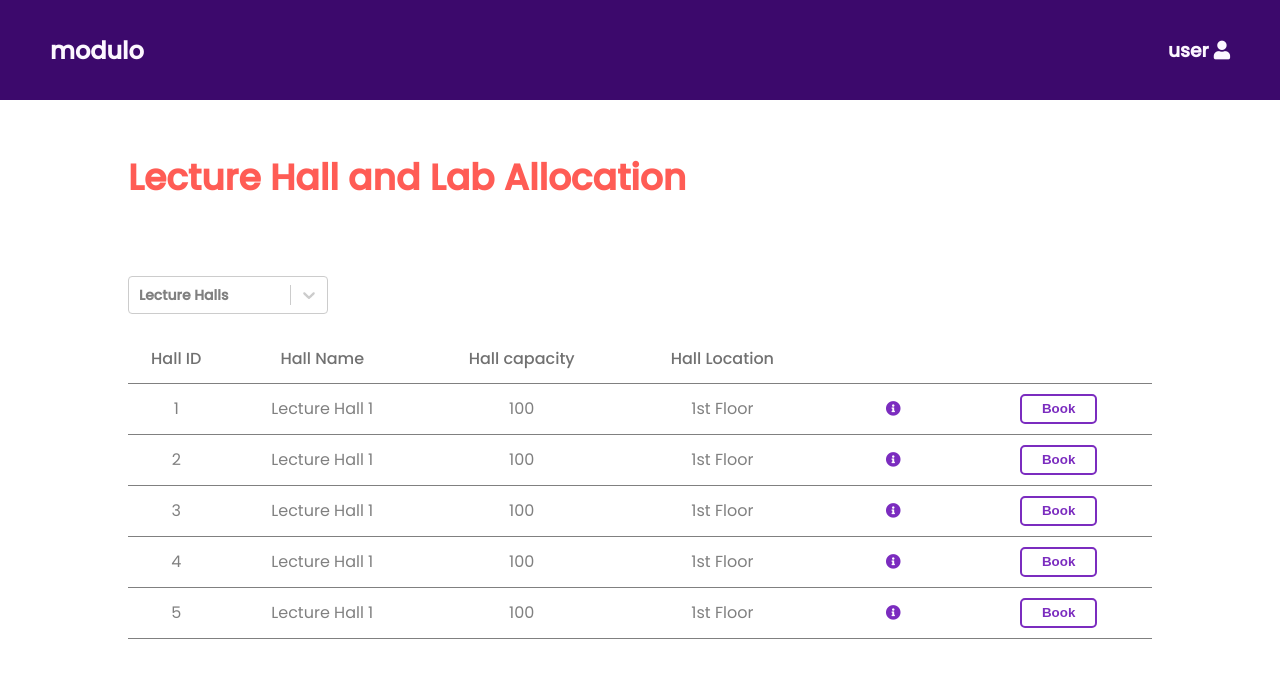
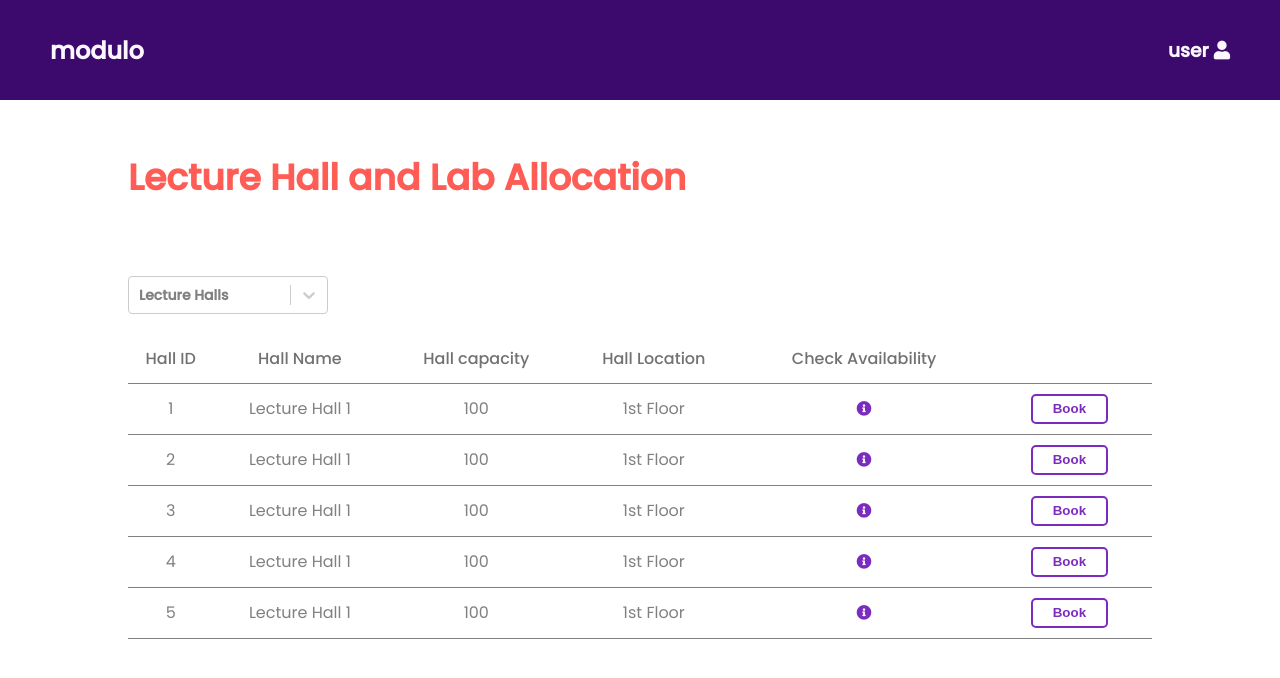
Before and after one commit to GayanKod/Modulo, a React (Create React App) app in the folder client/: page /lec-hall-allocation in a window 1280 px wide. Shown: the top 678 px of the page. Built offline with nearby package versions, Linux system fonts and the light colour scheme.

Commit message:
Added column Name

```diff
--- a/client/src/components/LecHallAllocation/TableDetails.tsx
+++ b/client/src/components/LecHallAllocation/TableDetails.tsx
@@ -77,7 +77,7 @@ function Row({ item }: Props) {
                 backgroundColor: "#e8e8e8",
               }}
             >
-              Hall Details
+              {item.name}
             </h3>
             <table className="details">
               <thead>
--- a/client/src/pages/LecHomePage.tsx
+++ b/client/src/pages/LecHomePage.tsx
@@ -50,7 +50,7 @@ export default function LecHomePage() {
                 <th>Hall Name</th>
                 <th className="hide">Hall capacity</th>
                 <th className="hide">Hall Location</th>
-                <th> </th>
+                <th>Check Availability</th>
                 <th></th>
               </tr>
             </thead>
```
